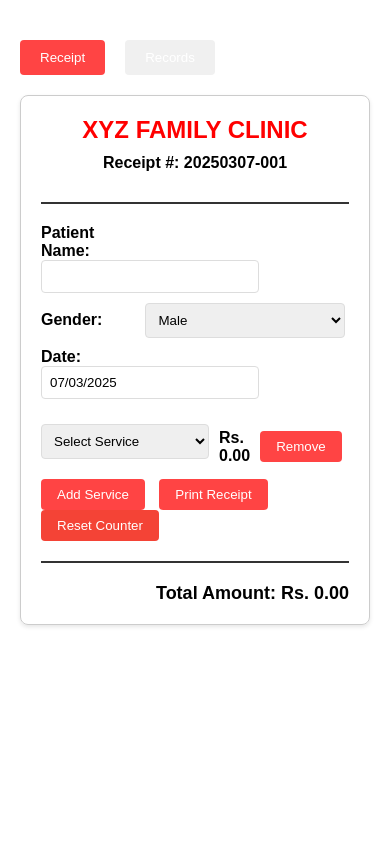
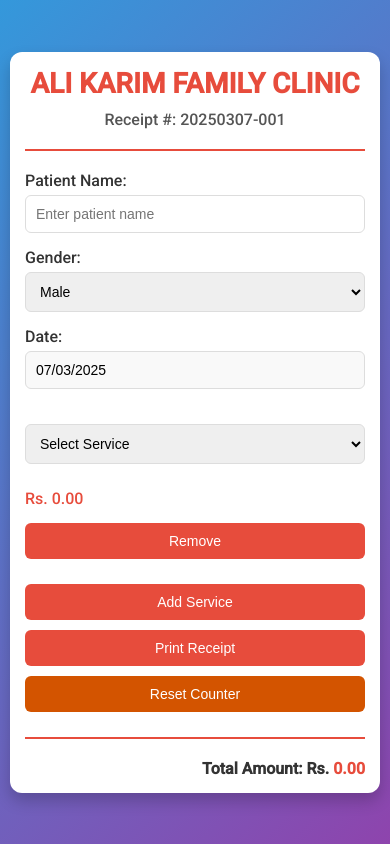
Before and after one commit to ShahzamanKhowaja/akfcrmanagement, a plain HTML site: page index.html in a window 390 px wide. Drawn offline with Linux system fonts and the light colour scheme.

Commit message:
Update index.html

```diff
--- a/index.html
+++ b/index.html
@@ -1,210 +1,188 @@
 <!DOCTYPE html>
 <html lang="en">
 <head>
-    <script src="https://www.gstatic.com/firebasejs/8.10.1/firebase-app.js"></script>
-    <script src="https://www.gstatic.com/firebasejs/8.10.1/firebase-database.js"></script>
+    <link href="https://fonts.googleapis.com/css2?family=Roboto:wght@400;500&display=swap" rel="stylesheet">
     <meta charset="UTF-8">
     <title>Clinic Management System</title>
     <style>
-        /* Original receipt styles */
         body {
-            font-family: Arial, sans-serif;
+            font-family: 'Roboto', Arial, sans-serif;
+            background: linear-gradient(135deg, #3498db, #8e44ad);
+            margin: 0;
+            padding: 0;
+            min-height: 100vh;
+            display: flex;
+            justify-content: center;
+            align-items: center;
+        }
+        .receipt {
+            background: #fff;
+            border-radius: 12px;
+            box-shadow: 0 8px 16px rgba(0, 0, 0, 0.2);
+            padding: 30px;
+            width: 100%;
             max-width: 800px;
-            margin: 20px auto;
-            padding: 20px;
+            margin: 20px;
         }
-
-        .receipt {
-            border: 1px solid #ccc;
-            padding: 20px;
-            border-radius: 8px;
-            box-shadow: 0 2px 4px rgba(0,0,0,0.1);
-        }
-
         .header {
             text-align: center;
             margin-bottom: 20px;
             padding-bottom: 20px;
-            border-bottom: 2px solid #333;
+            border-bottom: 2px solid #e74c3c;
         }
-
         .clinic-name {
-            font-size: 24px;
-            font-weight: bold;
-            margin-bottom: 5px;
-            color: #ff0000;
+            font-size: 28px;
+            font-weight: 600;
+            color: #e74c3c;
+            margin-bottom: 10px;
         }
-
         .receipt-number {
-            margin: 10px 0;
-            font-weight: bold;
+            font-size: 16px;
+            color: #555;
+            font-weight: 500;
         }
-
         .info-group {
-            margin-bottom: 15px;
+            margin-bottom: 20px;
         }
-
         label {
             display: inline-block;
-            width: 100px;
-            font-weight: bold;
+            width: 120px;
+            font-weight: 500;
+            color: #333;
         }
-
         input, select {
-            padding: 8px;
-            width: 200px;
-            margin-bottom: 10px;
+            width: 100%;
+            max-width: 250px;
+            padding: 10px;
+            margin-bottom: 15px;
             border: 1px solid #ddd;
-            border-radius: 4px;
+            border-radius: 6px;
+            font-size: 14px;
+            box-sizing: border-box;
+            transition: border-color 0.3s;
         }
-
+        input:focus, select:focus {
+            border-color: #e74c3c;
+            outline: none;
+        }
+        input[readonly] {
+            background-color: #f9f9f9;
+        }
         .service-row {
             display: flex;
             gap: 10px;
             align-items: center;
-            margin-bottom: 10px;
+            margin-bottom: 15px;
+            flex-wrap: wrap;
         }
-
         .service-row select {
             flex: 2;
+            min-width: 200px;
         }
-
         .service-row .amount {
             flex: 1;
-            font-weight: bold;
+            font-weight: 500;
+            color: #e74c3c;
         }
-
         button {
-            background-color: #ff4444;
+            background-color: #e74c3c;
             color: white;
-            padding: 8px 16px;
+            padding: 10px 20px;
             border: none;
-            border-radius: 4px;
+            border-radius: 6px;
             cursor: pointer;
+            font-size: 14px;
+            font-weight: 500;
+            transition: background-color 0.3s;
             margin-right: 10px;
         }
-
         button:hover {
-            background-color: #cc0000;
+            background-color: #c0392b;
         }
-
+        .remove-btn {
+            background-color: #e74c3c;
+        }
+        .remove-btn:hover {
+            background-color: #c0392b;
+        }
+        .reset-btn {
+            background-color: #d35400;
+        }
+        .reset-btn:hover {
+            background-color: #b03e00;
+        }
         .total {
             margin-top: 20px;
             padding-top: 20px;
-            border-top: 2px solid #333;
+            border-top: 2px solid #e74c3c;
             text-align: right;
             font-size: 18px;
             font-weight: bold;
+            color: #333;
         }
-
-        .remove-btn {
-            background-color: #ff4444;
+        .total span {
+            color: #e74c3c;
         }
-
-        .remove-btn:hover {
-            background-color: #cc0000;
+        @media print {
+            body {
+                background: none;
+                padding: 0;
+                margin: 0;
             }
-
-        .reset-btn {
-            background-color: #f44336;
+            .receipt {
+                box-shadow: none;
+                border: none;
+                padding: 10px;
             }
-
-        .reset-btn:hover {
-            background-color: #da190b;
-        }
-
-        /* New styles for navigation and records */
-        .nav-tabs {
-            display: flex;
-            gap: 10px;
-            margin-bottom: 20px;
-        }
-
-        .nav-tab {
-            padding: 10px 20px;
-            background-color: #f0f0f0;
-            border: none;
-            border-radius: 4px;
-            cursor: pointer;
-        }
-
-        .nav-tab.active {
-            background-color: #ff4444;
-            color: white;
-        }
-
-        .page {
-            display: none;
-        }
-
-        .page.active {
-            display: block;
-        }
-
-        .records-table {
-            width: 100%;
-            border-collapse: collapse;
-            margin-top: 20px;
-        }
-
-        .records-table th, .records-table td {
-            border: 1px solid #ddd;
-            padding: 8px;
-            text-align: left;
-        }
-
-        .records-table th {
-            background-color: #f4f4f4;
-        }
-
-        .records-filter {
-            margin-bottom: 20px;
-        }
-
-        .records-filter input {
-            padding: 8px;
-            margin-right: 10px;
-        }
-
-        @media print {
             .no-print {
                 display: none !important;
             }
-
-            .receipt {
-                border: none;
-                box-shadow: none;
-            }
-
-            body {
-                padding: 0;
-                margin: 0;
-            }
-
             input, select {
                 border: none;
                 pointer-events: none;
+                background: none;
+            }
+        }
+        /* Responsive Design */
+        @media (max-width: 600px) {
+            .receipt {
+                padding: 15px;
+                margin: 10px;
+            }
+            label {
+                width: 100%;
+                margin-bottom: 5px;
+            }
+            input, select {
+                max-width: 100%;
+            }
+            .service-row {
+                flex-direction: column;
+                align-items: flex-start;
+            }
+            button {
+                width: 100%;
+                margin: 5px 0;
+            }
+            .total {
+                font-size: 16px;
             }
         }
     </style>
+    <script src="https://www.gstatic.com/firebasejs/8.10.1/firebase-app.js"></script>
+    <script src="https://www.gstatic.com/firebasejs/8.10.1/firebase-database.js"></script>
 </head>
 <body>
-    <div class="nav-tabs no-print">
-        <button class="nav-tab active" onclick="showPage('receipt')">Receipt</button>
-        <button class="nav-tab" onclick="showPage('records')">Records</button>
-    </div>
-
-    <div id="receiptPage" class="page active">
     <div class="receipt" id="receipt">
         <div class="header">
-                <div class="clinic-name">XYZ FAMILY CLINIC</div>
+            <div class="clinic-name">ALI KARIM FAMILY CLINIC</div>
             <div class="receipt-number">Receipt #: <span id="receiptNumber"></span></div>
         </div>
 
         <div class="info-group">
             <div>
                 <label>Patient Name:</label>
-                    <input type="text" id="patientName">
+                <input type="text" id="patientName" placeholder="Enter patient name">
             </div>
             <div>
                 <label>Gender:</label>
@@ -232,28 +210,8 @@
             Total Amount: Rs. <span id="totalAmount">0.00</span>
         </div>
     </div>
-    </div>
 
-    <div id="recordsPage" class="page">
-        <div class="records-container">
-            <h2>Records</h2>
-            <div class="records-filter">
-                <input type="date" id="startDate" onchange="filterRecords()">
-                <input type="date" id="endDate" onchange="filterRecords()">
-                <button onclick="filterRecords()">Filter</button>
-                <button onclick="exportFilteredData()" style="background-color: #4CAF50;">Export Filtered Data</button>
-                <button onclick="confirmClearFilteredData()" style="background-color: #f44336;">Clear Data</button>
-            </div>
-            <div id="recordsTableContainer"></div>
-            <div class="total">
-                Total Sum: Rs. <span id="totalSum">0.00</span>
-            </div>
-        </div>
-    </div>
-
-    <script src="https://cdnjs.cloudflare.com/ajax/libs/xlsx/0.16.9/xlsx.full.min.js"></script>
     <script>
-    // Services object
         const services = {
             'OPD': 1000,
             'ER_OPD': 1500,
@@ -282,7 +240,6 @@
             'Dressing_C': 600,
         };
 
-    // Firebase Configuration
         const firebaseConfig = {
             apiKey: "AIzaSyCar7567mgU3soJoai4AQzhd8vBqjSF87E",
             authDomain: "clinic-app-cfaca.firebaseapp.com",
@@ -294,11 +251,9 @@
             measurementId: "G-XQXTVT5LLT"
         };
 
-    // Initialize Firebase
         firebase.initializeApp(firebaseConfig);
         const db = firebase.database();
 
-    // Page load pe initialize
         document.addEventListener('DOMContentLoaded', function() {
             initializeReceipt();
         });
@@ -323,17 +278,13 @@
         function generateReceiptNumber() {
             const date = new Date();
             const dateStr = `${date.getFullYear()}${String(date.getMonth() + 1).padStart(2, '0')}${String(date.getDate()).padStart(2, '0')}`;
-
             let lastNum = localStorage.getItem('lastReceiptNumber') || `${dateStr}-000`;
             let [lastDate, counter] = lastNum.split('-');
-
             if (lastDate !== dateStr) {
                 counter = '000';
             }
-
             const newCounter = String(parseInt(counter) + 1).padStart(3, '0');
             const newReceiptNum = `${dateStr}-${newCounter}`;
-
             localStorage.setItem('lastReceiptNumber', newReceiptNum);
             return newReceiptNum;
         }
@@ -341,7 +292,6 @@
         function createServiceRow() {
             const div = document.createElement('div');
             div.className = 'service-row';
-
             const select = document.createElement('select');
             select.innerHTML = `
                 <option value="">Select Service</option>
@@ -388,7 +338,6 @@
             div.appendChild(select);
             div.appendChild(amount);
             div.appendChild(removeBtn);
-
             return div;
         }
 
@@ -400,12 +349,10 @@
         function calculateTotal() {
             let total = 0;
             const serviceRows = document.querySelectorAll('.service-row');
-
             serviceRows.forEach(row => {
                 const select = row.querySelector('select');
                 const amount = row.querySelector('.amount');
                 const service = select.value;
-
                 if (service) {
                     const price = services[service];
                     total += price;
@@ -414,7 +361,6 @@
                     amount.textContent = 'Rs. 0.00';
                 }
             });
-
             document.getElementById('totalAmount').textContent = total.toFixed(2);
         }
 
@@ -424,10 +370,8 @@
                 alert('Please enter patient name before printing');
                 return;
             }
-
             saveReceiptData();
             window.print();
-
             document.getElementById('patientName').value = '';
             document.getElementById('gender').selectedIndex = 0;
             document.getElementById('services').innerHTML = '';
@@ -451,7 +395,6 @@
                 }
             });
 
-        // Firebase pe data save karna
             db.ref('receipts').push({
                 receiptNumber,
                 patientName,
@@ -462,7 +405,6 @@
             });
         }
 
-    // Reset Counter Functions (Yeh missing tha, ab add kiya)
         function confirmResetCounter() {
             if (confirm('Are you sure you want to reset the counter?')) {
                 resetCounter();
@@ -474,8 +416,6 @@
             alert('Receipt counter has been reset.');
             initializeReceipt();
         }
-
-    // Agar Records tab ke functions bhi hain (showPage, displayRecords wagaira), woh yahan add karein
     </script>
 </body>
 </html>
```
Lines whose indentation alone changed are shown as unchanged.
